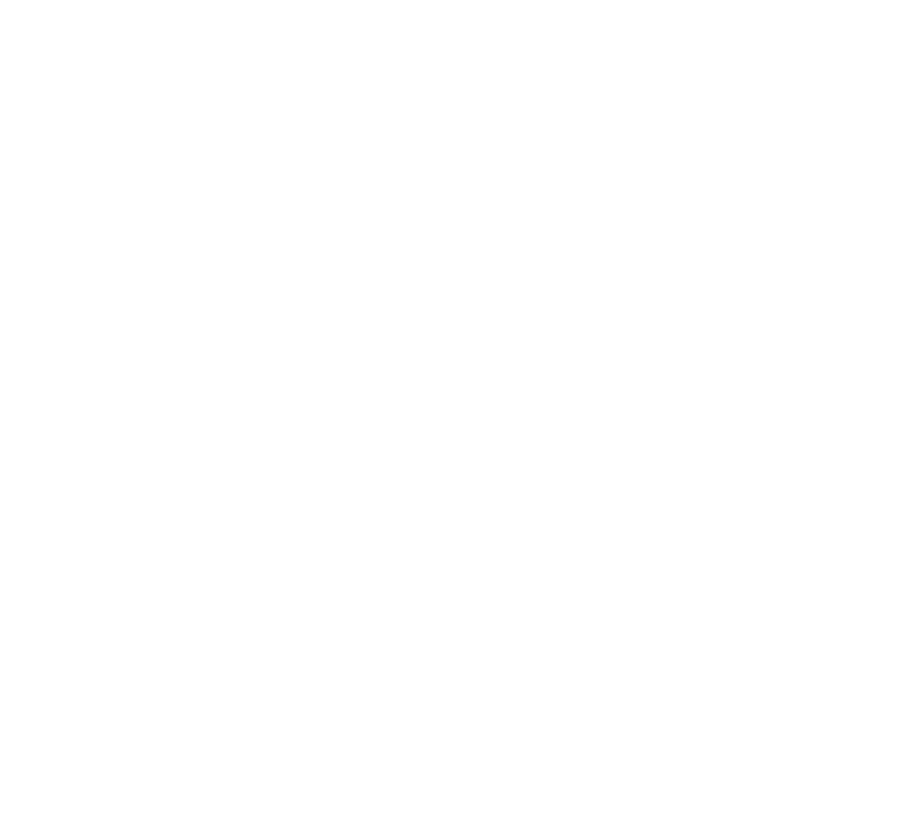
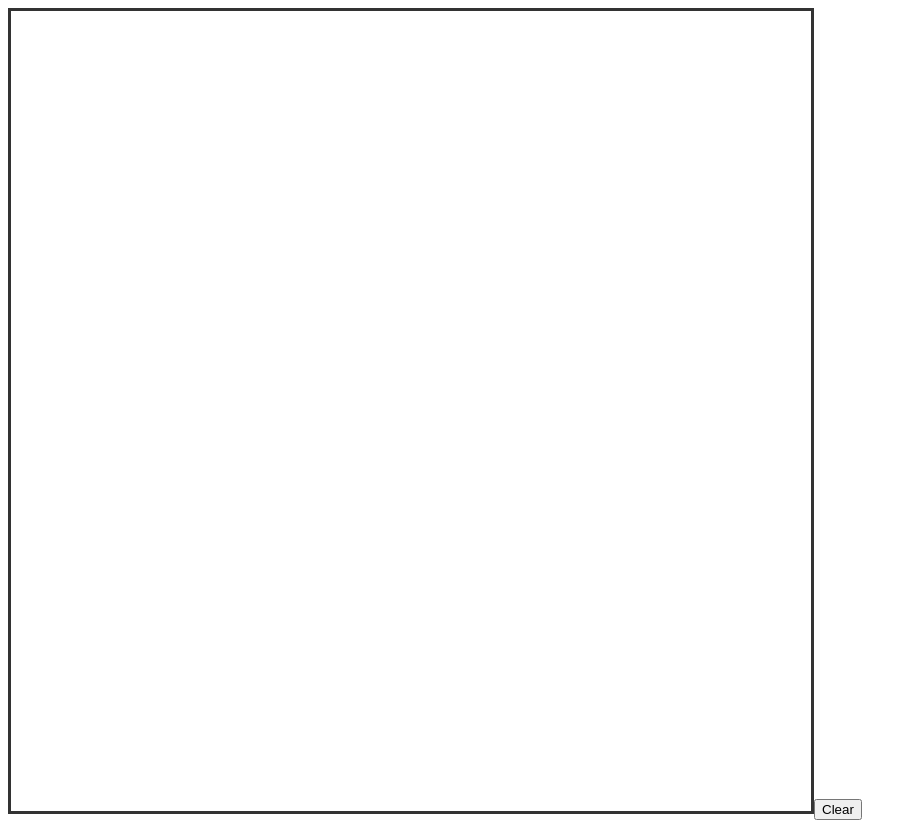
Before and after one commit to cramon-dev/draw-with-me, an Angular app: page / in a window 1280 px wide. Shown: the whole page, without its empty margins (0-917 px from the left). Built offline with nearby package versions, Linux system fonts and the light colour scheme.

Commit message:
added border and basic drawing
stroke width and height now controlled
via signals
user can also now clear the canvas

```diff
--- a/src/app/app.component.html
+++ b/src/app/app.component.html
@@ -1,2 +1,3 @@
-<canvas id="canvas" [width]="width" [height]="height"></canvas>
+<canvas id="whiteboard" #whiteboard [width]="width" [height]="height" (mousedown)="draw($event)"></canvas>
+<button (click)="clearCanvas()">Clear</button>
 <router-outlet></router-outlet>
--- a/src/app/app.component.scss
+++ b/src/app/app.component.scss
@@ -0,0 +1,3 @@
+#whiteboard {
+    border: 3px solid #333;
+}
--- a/src/app/app.component.ts
+++ b/src/app/app.component.ts
@@ -1,4 +1,4 @@
-import { Component } from '@angular/core';
+import { AfterViewChecked, AfterViewInit, Component, ElementRef, signal, ViewChild } from '@angular/core';
 import { RouterOutlet } from '@angular/router';
 
 @Component({
@@ -7,8 +7,36 @@
   templateUrl: './app.component.html',
   styleUrl: './app.component.scss'
 })
-export class AppComponent {
+export class AppComponent implements AfterViewInit, AfterViewChecked {
   width = 800;
   height = 800;
+  strokeWidth = signal(20);
+  strokeHeight = signal(20);
+  canvasState = signal(null);
+
+  @ViewChild('whiteboard') canvas!: ElementRef<HTMLCanvasElement>;
+
   constructor() { }
+
+  ngAfterViewInit(): void {
+    console.info('after view init');
+  }
+
+  ngAfterViewChecked(): void {
+    console.info('view checked');
+  }
+
+  draw(event: MouseEvent): void {
+    const context = this.canvas.nativeElement.getContext("2d"); // can I save the context in component or service state?
+    const x = event.offsetX - (this.strokeWidth() / 2);
+    const y = event.offsetY - (this.strokeHeight() / 2);
+    context?.fillRect(x, y, this.strokeWidth(), this.strokeHeight());
+  }
+
+  clearCanvas(): void {
+    const context = this.canvas.nativeElement.getContext("2d");
+    context?.reset(); // Not sure why getContext can be null unless it's not supported by the browser
+
+    this.canvasState.update((state) => null);
+  }
 }
```
